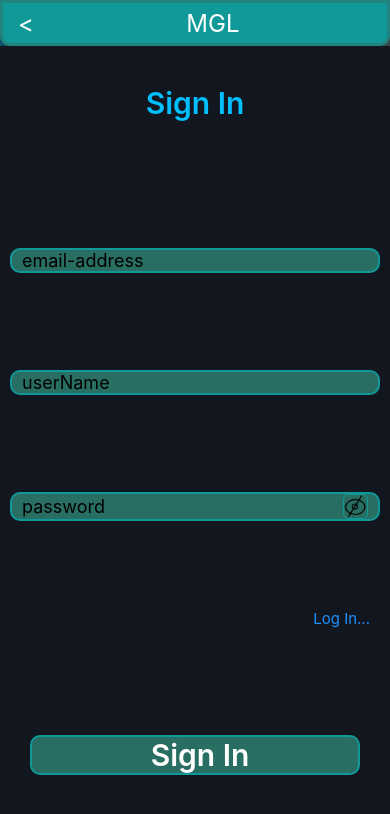
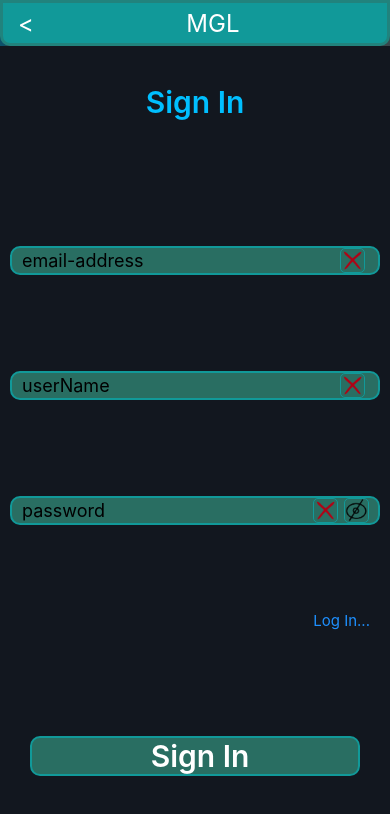
Before and after one commit to MOSA-ISSA/MGL, a React Native app: screen /SignIn in a window 390 px wide. Shown: the top 814 px of the page. Built offline with nearby package versions, Linux system fonts and the light colour scheme.

Commit message:
LogInSignIN

```diff
--- a/src/component/logSignInComponent/UserInput.js
+++ b/src/component/logSignInComponent/UserInput.js
@@ -1,42 +1,41 @@
 import React, {useState} from 'react';
 import {View, StyleSheet, TextInput, TouchableOpacity, Image} from 'react-native';
 
-const UserInput =({user,placeholder,keyboardType,value,type})=>{
+const UserInput =({user,placeholder,keyboardType,value,type,UserCondition,disabledConditionBox})=>{
     const [Text, setText] = useState(value);
     const [hidePassword, setHidePassword] = useState(true);
+    UserCondition(type)
 
-    //  console.log(user);
+    //  console.log(type);
 
     return(
-        <View style={placeholder=='password'?styles.passwordBox:styles.userBox}>
+        <View key={type} style={styles.inputBox}>
             <TextInput
-                onChangeText={(v)=>{setText(v),user[type]=v}}
+                onChangeText={(v)=>{setText(v),user[type][0]=v}}
                 value={Text}
                 placeholder={placeholder}
                 keyboardType={keyboardType}
                 style={styles.textInout}
                 secureTextEntry={placeholder=='password'?hidePassword:false}
             />
-            {placeholder=='password'?
+                {!disabledConditionBox?
+                <View style={styles.showPasswordButton}>
+                            <Image style={styles.img} source={user[type][1]?require('../../asets/images/Done.png'):require('../../asets/images/X.png')}/>
+                </View>:null
+                }
+
+                {placeholder=='password'?
                 <TouchableOpacity style={styles.showPasswordButton} onPress={()=>setHidePassword(!hidePassword)}>
                             <Image
                                 style={styles.img} source={require('../../asets/images/showPasword.png')}/>
                 </TouchableOpacity>:null
-            }
+                }
         </View>
     )
 }
 
 const styles = StyleSheet.create({
-    userBox:{
-        borderWidth:2
-        ,margin:10,
-        paddingLeft: 10,
-        borderColor: '#199',
-        borderRadius:10,
-        backgroundColor:'#296e62'
-    },
-    passwordBox:{
+    inputBox:{
         borderWidth:2
         ,margin:10,
         paddingHorizontal: 10,
@@ -50,12 +49,19 @@ const styles = StyleSheet.create({
         height:25,width:25,
         borderRadius:5,
         borderWidth:0.9,
+        borderColor:'#199',
+        marginHorizontal:3
+    },
+    UserCondition:{
+        height:25,width:25,
+        borderRadius:5,
+        borderWidth:0.9,
         borderColor:'#199'
     },
     textInout:{
         fontSize:18,flexGrow:1
     },
-    img:{height: '100%',width: "100%",}
+    img:{height: '100%',width: "100%",},
 })
 
 export default UserInput;
--- a/src/component/logSignInComponent/logSignInComponent.js
+++ b/src/component/logSignInComponent/logSignInComponent.js
@@ -1,11 +1,13 @@
 import React from 'react';
-import {View, StyleSheet,} from 'react-native';
+import {View, StyleSheet, FlatList} from 'react-native';
 import Title from './Title';
 import UserInput from './UserInput';
 import AlertForLogSignIn from './AlertForLogSignIn';
 import NavigateButton from './NavigateButton';
 import PasswordFoeget from './PasswordFoeget';
 import OnDoneEditing from './OnDoneEditing';
+import { UserCondition, mailCondition, passwordCondition, userNameCondition } from '../../userCoditions';
+
 
 const LogSignInComponent = (
     {
@@ -15,35 +17,99 @@ const LogSignInComponent = (
         user,
         foegetPassword,
         handilingfoegetPassword,
+        users,
     }) => {
+
+        // console.log(user?.mail?.[0]?.length)
+
+        // const mailCondition=()=>{
+        //     if (user?.mail) {
+        //         if (user.mail?.[0]?.length !== 0) {
+        //             if (!user.mail[0].includes(' ')) {
+        //                 if (user.mail[0]?.includes('@')) {
+        //                     if (user.mail[0]?.includes('.com')) {
+        //                         return true
+        //                     }
+        //                 }
+        //             }
+        //         }
+        //         user.mail[1]= false
+        //     }
+        //     return false
+        // }
+
+        // const userNameCondition=()=>{
+        //     console.log('1');
+        //     if (user?.userName) {
+        //         console.log('2');
+        //         if (user.userName?.[0]?.length !== 0) {
+        //             console.log('3');
+        //             if (!user.userName[0].includes(' ')) {
+        //                 console.log('4');
+        //                 if (user.userName[0].length > 3) {
+        //                     console.log('5');
+        //                     return true
+        //                 }
+        //             }
+        //         }
+        //         user.userName[1]=false
+        //     }
+        //     // return false
+        // }
+
+        // const passwordCondition=()=>{
+        //     if (user?.password) {
+        //         if (user.password?.[0]?.password !== 0) {
+        //             if (user.password[0].length > 7) {
+        //                 return true
+        //             }
+        //         }
+        //         user.password[1]=false
+        //     }
+        //     return false
+        // }
+
+        const userCondition = (type) => {
+            // console.log(type);
+            type=='mail'?user.mail[1]=mailCondition(user):null
+            type=='userName'?user.userName[1]=userNameCondition(user,users):null
+            type=='password'?user.password[1]=passwordCondition(user):null
+        }
+        // console.log(user);
 
     const RenderInputText=()=>{
         const inputsParams=[
-            user.mail!=undefined?
+            user?.mail?.[0]!=undefined?
             {
                 keyboardType:"@gmail.com",
                 placeholder:"email-address",
                 type:'mail',
-                value:user.mail,
+                value:user.mail[0],
             }:null,
-            user.userName!=undefined?
+            user.userName[0]!=undefined?
             {
                 keyboardType:"default",
                 placeholder:"userName",
                 type:'userName',
-                value:user.userName,
+                value:user.userName[0],
             }:null,
-            user.password!=undefined?
+            user.password[0]!=undefined?
             {
                 keyboardType:"default",
                 placeholder:"password",
                 type:'password',
-                value:user.password,
+                value:user.password[0],
             }:null,
         ]
         return(
+            // <FlatList
+            //     data={inputsParams}
+            //     renderItem={({ item }) => item ? <UserInput key={item.type} user={user} {...item} /> : null}
+            //     style={{ flex: 1 }}
+            //     contentContainerStyle={{ flexGrow: 1, justifyContent: 'flex-end' }} // Align content to the bottom
+            // />
             inputsParams.map((params,i)=>
-                params?<UserInput key={i} user={user} {...params}/>:null
+                params?<UserInput key={i} user={user} UserCondition={userCondition} disabledConditionBox={titleName=='Log In'} {...params}/>:null
             )
         )
     }
@@ -54,7 +120,7 @@ const LogSignInComponent = (
             Show:()=> titleName?<Title titleName={titleName}/>:null
         },
         {
-            ID:'mail',
+            ID:'RenderInputText',
             Show:()=>user!=undefined?<RenderInputText/>:null
         },
         {
--- a/src/userCoditions.js
+++ b/src/userCoditions.js
@@ -1,37 +1,49 @@
-import React, {useContext, useState} from 'react';
-import TheContext from '../Storge/thisContext';
+import AsyncStorage from '@react-native-async-storage/async-storage';
+import React, { useState } from 'react';
 
-const UserCondition =(type,value)=>{
-        return(true)
-    // const {User,setUser,image,imageBackground} = useContext(TheContext)
-    // if (User.mail.length==0&&User.name.length==0&&User.password.length==0){
-    //     setAlert('! pleas enter data')
-    //     return(false)
-    // }
-    // if (User.mail.includes(" ")){
-    //     setAlert("mail should not includes spaces\" \"")
-    //     return(false)
-    // }
-    // if (!User.mail("@")){
-    //     setAlert("mail should includes @")
-    //     return(false)
-    // }
-    // if (!User.mail(".com")){
-    //     setAlert("mail should includes .com")
-    //     return(false)
-    // }
-    // if(User.name(" ")){
-    //     setAlert("user should not includes spaces\" \"")
-    //     return(false)
-    // }if(User.name<4){
-    //     setAlert("user length should be at least 4")
-    //     return(false)
-    // }if(User.password<8){
-    //     setAlert("password length should be at least 8")
-    //     return(false)
-    // }
-    // setAlert('')
-    // return(true)
-}
+export const mailCondition=(user,onErr)=>{
+      if (user?.mail) {
+          if (user.mail?.[0]?.length !== 0) {
+              if (!user.mail[0].includes(' ')) {
+                  if (user.mail[0]?.includes('@')) {
+                      if (user.mail[0]?.includes('.com')) {
+                        //   onErr('')
+                          return true
+                      }else{onErr?onErr('Mail should include .com'):null}
+                  }else{onErr?onErr('Mail should include @'):null}
+              }else{onErr?onErr('Mail should not include spaces'):null}
+          }else{onErr?onErr('Please enter Mail'):null}
+          user.mail[1]= false
+      }
+      return false
+    }
 
-export default UserCondition
+    export const userNameCondition=(user,users,onErr,)=>{
+      if (user?.userName) {
+          if (user.userName?.[0]?.length !== 0) {
+              if (!user.userName[0].includes(' ')) {
+                  if (user.userName[0].length > 3) {
+                      if(!users.includes(user.userName[0])){
+                        // onErr('')
+                        return true
+                      }else{onErr?onErr('Another user with this name already exists'):null}
+                  }else{onErr?onErr('Username length should be at least 4'):null}
+              }else{onErr?onErr('Username should not include spaces'):null}
+          }else{onErr?onErr('Please enter userName'):null}
+          user.userName[1]=false
+      }
+      return false
+    }
+
+    export const passwordCondition=(user,onErr)=>{
+      if (user?.password) {
+          if (user.password?.[0]?.password !== 0) {
+              if (user.password[0].length > 7) {
+                    onErr?onErr(''):null
+                  return true
+              }else{onErr?onErr('Password length should be at least 8'):null}
+          }else{onErr?onErr('Please enter password'):null}
+          user.password[1]=false
+      }
+      return false
+    }
```
Also changed, not shown: Storge/global.js (+22 -0 lines), src/screan/ProfileScreans/logIn.js (+36 -15 lines), src/screan/ProfileScreans/signIn.js (+85 -56 lines).
